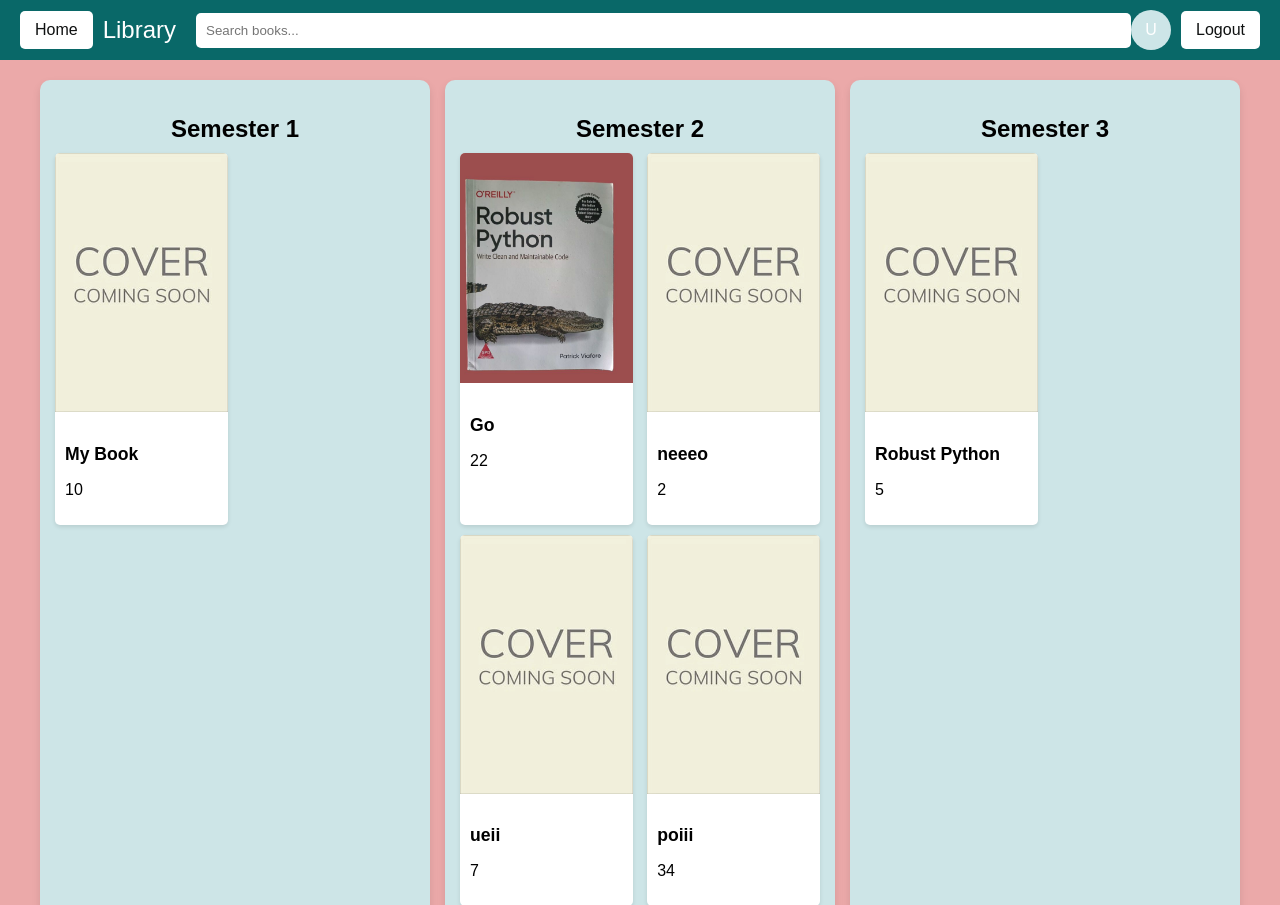
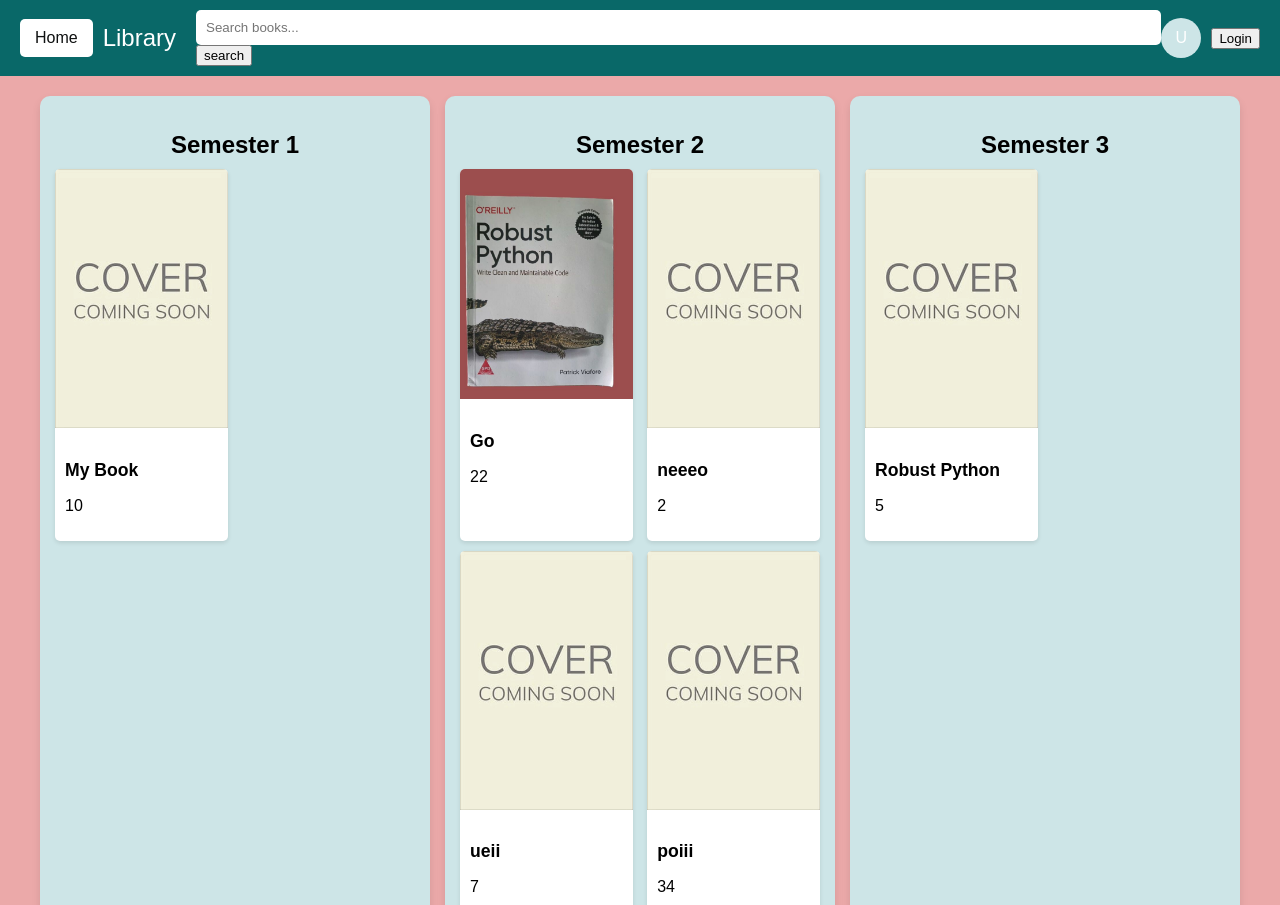
Before and after one commit to WiseVizo/campus_reads, a Django app: page / in a window 1280 px wide. Shown: the top 905 px of the page. Run offline with Django 5.2, Linux system fonts and the light colour scheme; data comes from the database, SQL or seed files in the repository; both versions use the stored data as it was after the commit.

Commit message:
user auth implemented

```diff
--- a/core/core/settings.py
+++ b/core/core/settings.py
@@ -125,3 +125,8 @@ MEDIA_ROOT = os.path.join(BASE_DIR, 'media')
 # https://docs.djangoproject.com/en/5.0/ref/settings/#default-auto-field
 
 DEFAULT_AUTO_FIELD = "django.db.models.BigAutoField"
+
+AUTH_USER_MODEL = 'students.CustomUser'
+
+LOGIN_REDIRECT_URL = 'library:home_page'
+LOGIN_URL = 'students:login'
--- a/core/library/templates/library/index.html
+++ b/core/library/templates/library/index.html
@@ -13,12 +13,23 @@
             <a href="index.html" class="home-button">Home</a>
             <div class="title">Library</div>
         </div>
-        <div class="search-bar">
+        <form class="search-bar">
             <input type="text" placeholder="Search books...">
-        </div>
+            <button type="submit" >search</button>
+        </form>
         <div class="right-section">
             <div class="user-circle">U</div>
-            <button class="logout-button">Logout</button>
+            {% if user.is_authenticated %}
+            <form action="{% url 'students:logout' %}" method="post">
+                {% csrf_token %}
+                <button type="submit">Logout</button>
+            </form>
+            {% else %}
+            <form action="{% url 'students:login' %}" method="post">
+                {% csrf_token %}
+                <button type="submit">Login</button>
+            </form>
+            {% endif %}
         </div>
     </div>
     <div class="container">
--- a/core/students/urls.py
+++ b/core/students/urls.py
@@ -1,6 +1,10 @@
 from django.urls import path
 from .views import register
+from django.contrib.auth import views as auth_views
 
+app_name = "students"
 urlpatterns = [
     path('register/', register, name='register'),
+    path('login/', auth_views.LoginView.as_view(template_name="students/login.html"), name="login"),
+    path('logout/', auth_views.LogoutView.as_view(next_page='students:login'), name="logout"),
 ]
```
Also changed, not shown: core/students/templates/students/login.html (added, +10 -0 lines), core/db.sqlite3.
